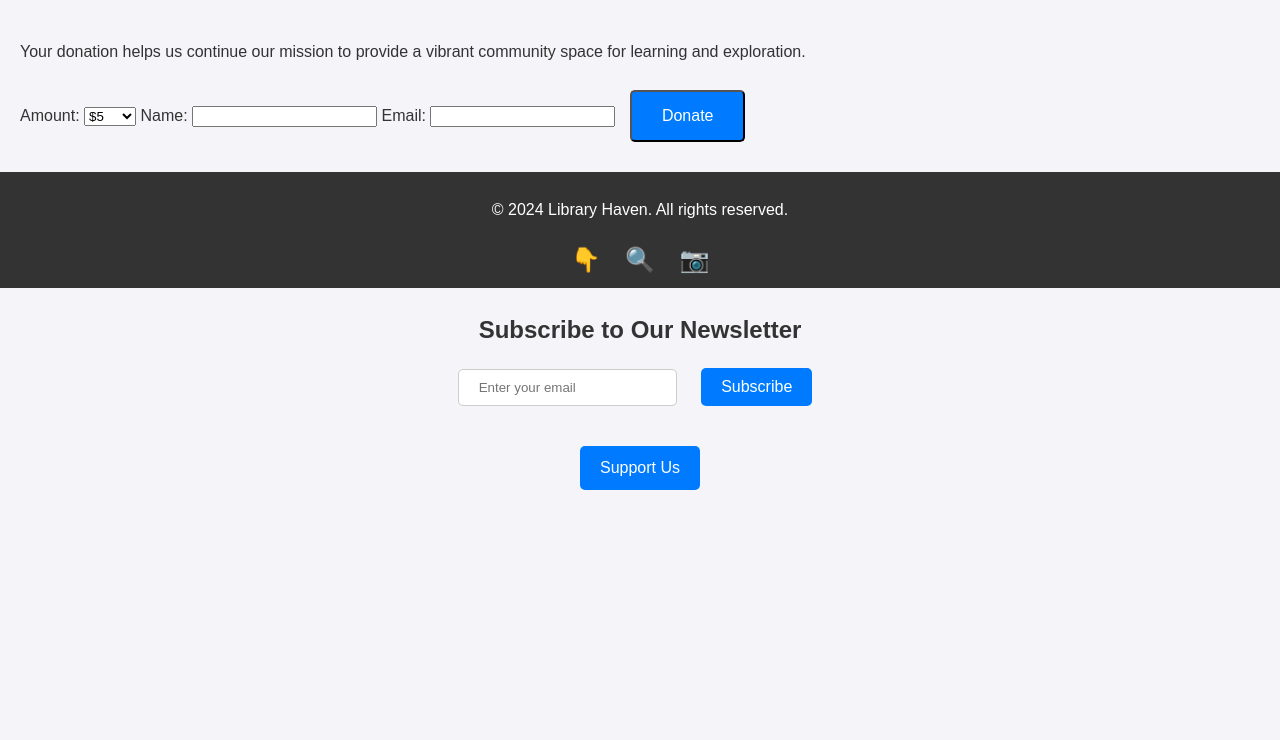
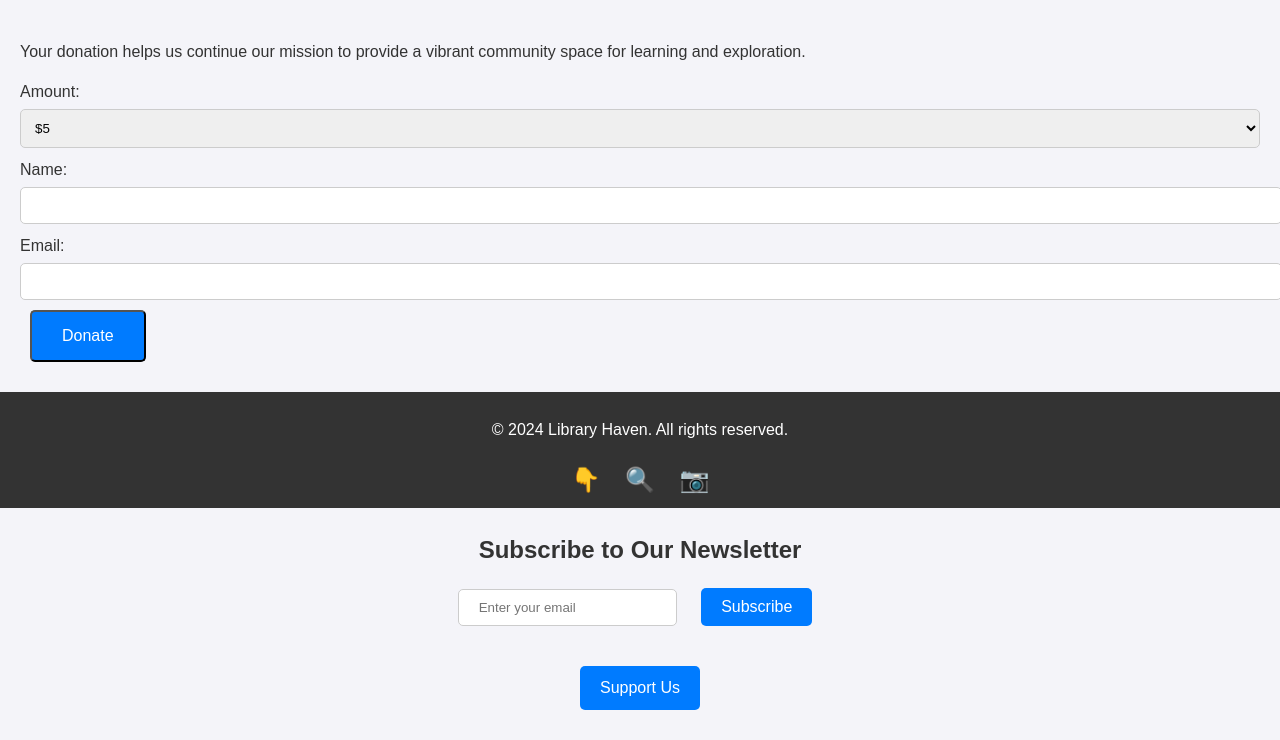
Before and after one commit to tusjsrrrftt/Library-Haven, a plain HTML site: page donate.html in a window 1280 px wide. Shown: the part 1415-2155 px from the top of the page. Before the commit the page ends 1935 px from the top, so only its background shows below. Drawn offline with Linux system fonts and the light colour scheme.

Commit message:
Update styles.css

```diff
--- a/styles.css
+++ b/styles.css
@@ -396,3 +396,27 @@ body {
 .donation-link a:hover {
     background-color: #0056b3;
 }
+
+/* Donation Form */
+#donation-form label {
+    display: block;
+    margin-top: 10px;
+}
+
+#donation-form select, #donation-form input {
+    width: 100%;
+    padding: 10px;
+    margin-top: 5px;
+    border: 1px solid #ccc;
+    border-radius: 5px;
+    outline: none;
+    transition: border-color 0.3s ease;
+}
+
+#donation-form select:focus, #donation-form input:focus {
+    border-color: #007BFF;
+}
+
+#donation-form button {
+    margin-top: 10px;
+}
```
